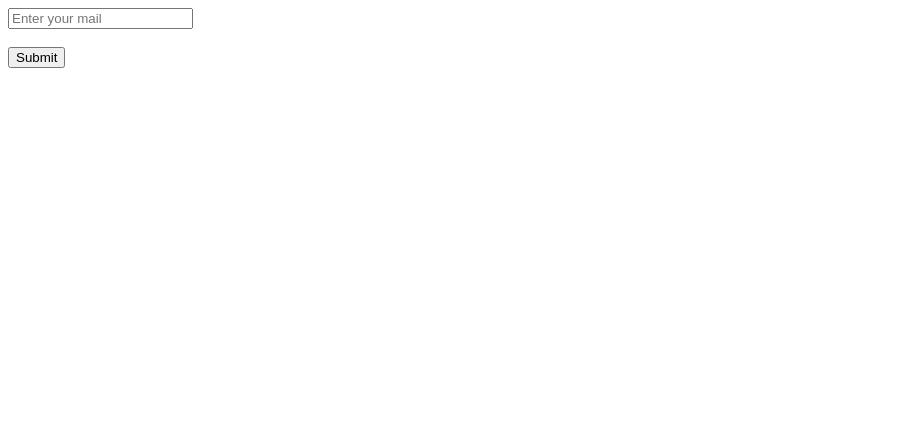
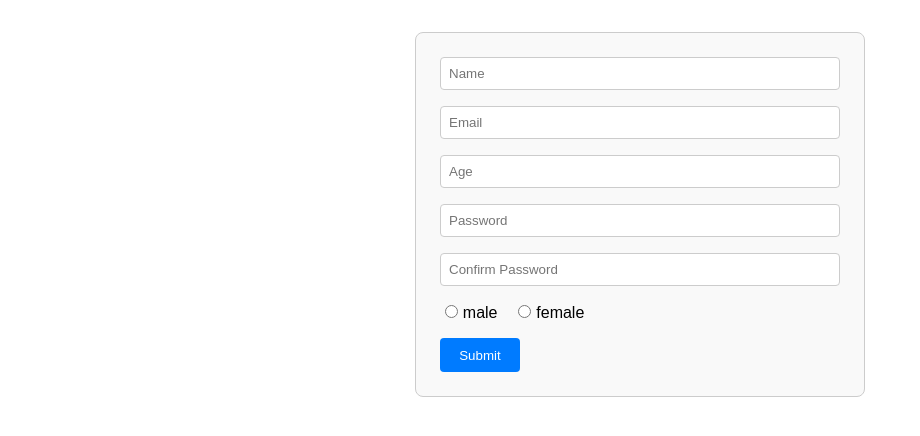
Before and after one commit to asxxfaq/React, a React (Vite) app: page / in a window 1280 px wide. Shown: the top 436 px of the page, without its empty margins (0-920 px from the left). Built offline with nearby package versions, Linux system fonts and the light colour scheme.

Commit message:
First commit

```diff
--- /dev/null
+++ b/form/Form.jsx
@@ -0,0 +1,97 @@
+import React, { useState } from 'react'
+import './form.css'
+
+const Form = () => {
+
+    const [formData, setFormData] = useState({
+        name: '',
+        email: '',
+        age: '',
+        password: '',
+        confirmPassword: '',
+        gender:''
+    })
+    const [errors, setErrors] = useState({});
+    const handleChange = (e) => {
+       const {name , value} = e.target; //called every time a user types or changes a form field
+
+       setFormData(prev => ({
+        ...prev, //uses the spread operater to keep other values unchanged
+        [name]:value  //update formdata using the inputs name as key and the value changes as the new value
+       }))
+    }
+
+    return (
+
+        <form>
+            <div>
+                <input
+                    type="text"
+                    name='name'
+                    value={formData.name}
+                    placeholder='Name'
+                    onChange={handleChange} />
+            </div>
+            <div>
+                <input
+                    type="email"
+                    name='email'
+                    value={formData.email}
+                    placeholder='Email'
+                    onChange={handleChange} />
+            </div>
+            <div>
+                <input
+                    type="text"
+                    name='age'
+                    value={formData.age}
+                    placeholder='Age'
+                    onChange={handleChange} />
+            </div>
+            <div>
+                <input
+                    type="password"
+                    name='password'
+                    value={formData.password}
+                    placeholder='Password'
+                    onChange={handleChange} />
+            </div>
+            <div>
+                <input
+                    type="password"
+                    name='confirmPassword'
+                    value={formData.confirmPassword}
+                    placeholder='Confirm Password'
+                    onChange={handleChange} />
+            </div>
+            {/* male  */}
+            <div>
+                <label>
+                    <input
+                        type="radio"
+                        name='gender'
+                        value="male"
+                        onChange={handleChange}
+                        checked={formData.gender === 'male'}
+                    />
+                    male
+                </label>
+                {/* female  */}
+                <label>
+                    <input
+                        type="radio"
+                        name='gender'
+                        value="female"
+                        onChange={handleChange}
+                        checked={formData.gender === 'female'}
+                    />
+                    female
+                </label>
+            </div>
+            <button type='submit'>Submit</button>
+        </form>
+
+    )
+}
+
+export default Form
--- /dev/null
+++ b/form/form.css
@@ -0,0 +1,50 @@
+form {
+    max-width: 400px;
+    margin: 2rem auto;
+    padding: 1.5rem;
+    border: 1px solid #ccc;
+    border-radius: 8px;
+    font-family: Arial, sans-serif;
+    background-color: #f9f9f9;
+  }
+
+  form div {
+    margin-bottom: 1rem;  /*1 rem is 16px */
+  }
+
+  input[type="text"],
+  input[type="email"],
+  input[type="password"] {
+    width: 100%;
+    padding: 0.5rem;
+    border: 1px solid #ccc;
+    border-radius: 4px;
+    box-sizing: border-box;
+  }
+
+  input[type="radio"] {
+    margin-right: 0.3rem;
+  }
+
+  label {
+    margin-right: 1rem;
+  }
+
+  button {
+    padding: 0.6rem 1.2rem;
+    background-color: #007bff;
+    color: white;
+    border: none;
+    border-radius: 4px;
+    cursor: pointer;
+  }
+
+  button:hover {
+    background-color: #0056b3;
+  }
+
+  p {
+    margin: 0.3rem 0 0;
+    color: red;
+    font-size: 0.9rem;
+  }
--- a/src/App.jsx
+++ b/src/App.jsx
@@ -1,6 +1,7 @@
-import { Link, Route, Routes } from 'react-router-dom'
+import {  Link, Route, Routes } from 'react-router-dom'
 import './App.css'
 import SimpleForm from '../form/SimpleForm'
+import Form from '../form/Form'
 // import Products from './Dynamic-Routing/Products'
 // import Productdetails from './Dynamic-Routing/Productdetails'
 // import Home from './Nested-Routing/Pages/Home'
@@ -48,7 +49,8 @@ function App() {
       {/* <AllProducts/> */}
 
       {/* <-----------Form Validation-----------> */}
-      <SimpleForm/>
+      {/* <SimpleForm/> */}
+      <Form/>
 
 
       {/* // <----------Functional components --------> */}
```
